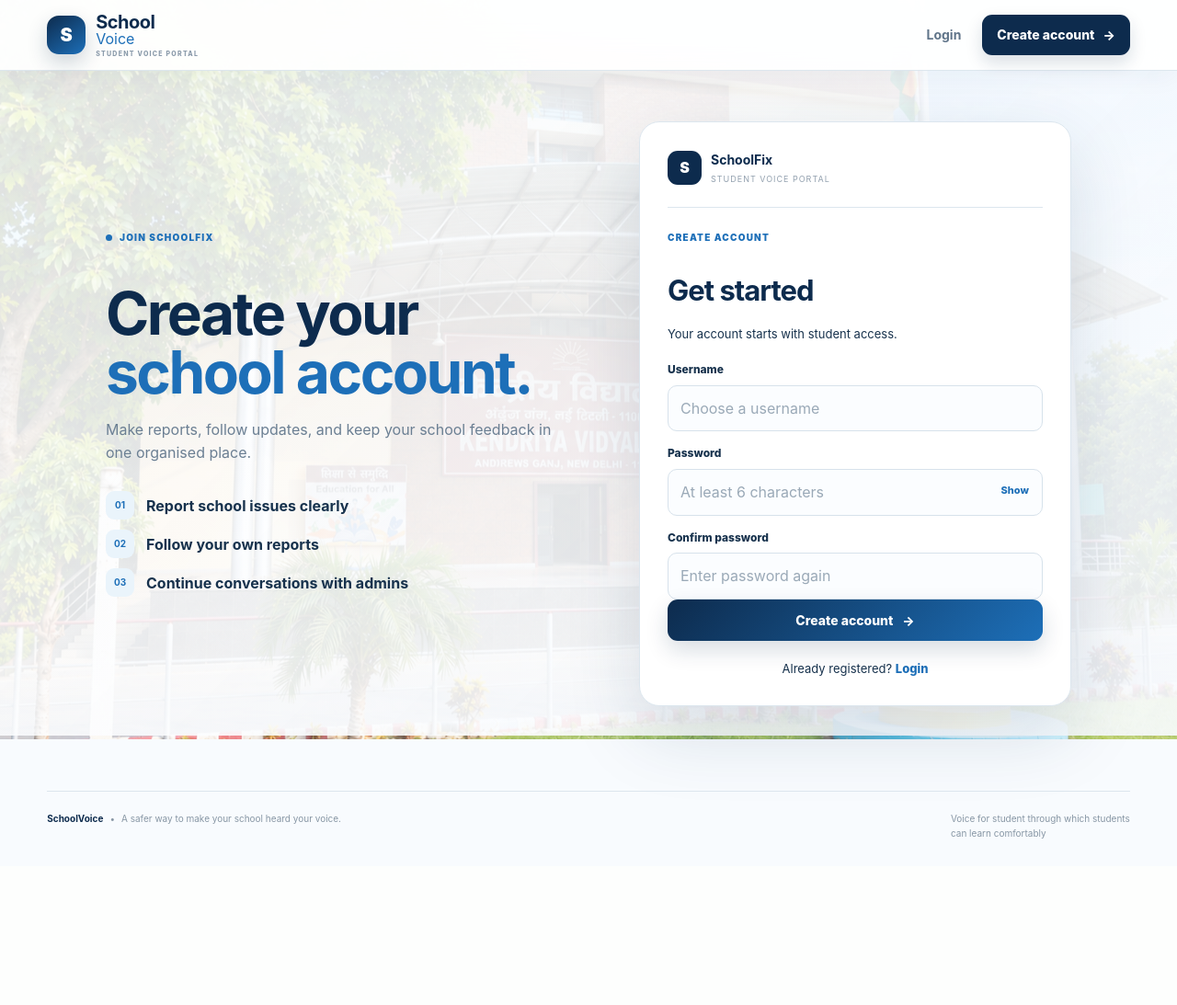
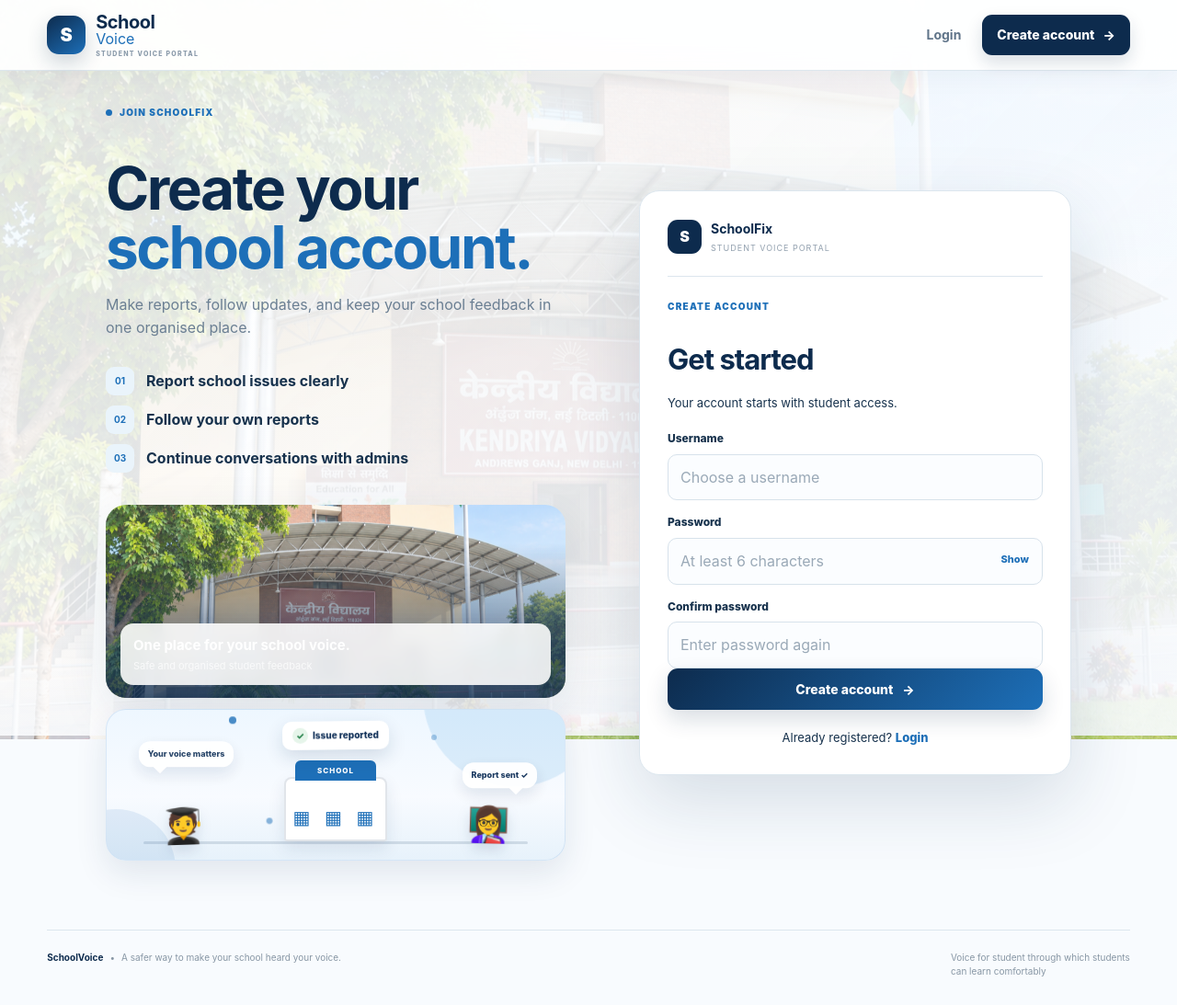
Before and after one commit to Chinmay012421/Voice4Students, a Flask app: page /register in a window 1280 px wide. Shown: the whole page at 92% size. Before the commit the page ends 912 px from the top, so only its background shows below. Run offline with Flask 3, Linux system fonts and the light colour scheme; parts of the project's set-up code (start-up, migrations or seed data) failed here and were passed over.

Commit message:
Enhance register page with visual elements and styles

```diff
--- a/templates/register.html
+++ b/templates/register.html
@@ -2,8 +2,23 @@
 {% block title %}Register — SchoolVoice{% endblock %}
 {% block content %}
 <div class="auth-layout reveal">
-  <div class="auth-info"><div class="eyebrow"><span></span> JOIN SCHOOLFIX</div><h1>Create your<br><strong>school account.</strong></h1><p>Make reports, follow updates, and keep your school feedback in one organised place.</p><div class="benefit-list"><div><b>01</b><span>Report school issues clearly</span></div><div><b>02</b><span>Follow your own reports</span></div><div><b>03</b><span>Continue conversations with admins</span></div></div></div>
+  <div class="auth-info"><div class="eyebrow"><span></span> JOIN SCHOOLFIX</div><h1>Create your<br><strong>school account.</strong></h1><p>Make reports, follow updates, and keep your school feedback in one organised place.</p><div class="benefit-list"><div><b>01</b><span>Report school issues clearly</span></div><div><b>02</b><span>Follow your own reports</span></div><div><b>03</b><span>Continue conversations with admins</span></div></div><div class="auth-visual-wrap"><div class="auth-image"><img src="{{ url_for('static', filename='school-bg.png') }}" alt="School campus"><div><strong>One place for your school voice.</strong><span>Safe and organised student feedback</span></div></div><div class="sf-scene" aria-label="Animated SchoolFix student voice illustration">
+<div class="sf-dot d1"></div><div class="sf-dot d2"></div><div class="sf-dot d3"></div>
+<div class="sf-bubble one">Your voice matters</div><div class="sf-bubble two">Report sent ✓</div>
+<div class="sf-report">Issue reported</div><div class="sf-character sf-student" aria-hidden="true">🧑‍🎓</div>
+<div class="sf-building" aria-hidden="true"></div><div class="sf-character sf-teacher" aria-hidden="true">👩‍🏫</div><div class="sf-ground"></div>
+</div></div></div>
   <div class="auth-card"><div class="auth-card-top"><span class="auth-mark">S</span><div><strong>SchoolFix</strong><small>Student Voice Portal</small></div></div><div class="eyebrow">CREATE ACCOUNT</div><h2>Get started</h2><p class="muted">Your account starts with student access.</p><form method="post" class="clean-form"><label>Username</label><input name="username" minlength="3" required placeholder="Choose a username"><label>Password</label><div class="password-wrap"><input id="p1" type="password" name="password" minlength="6" required placeholder="At least 6 characters"><button type="button" class="eye" onclick="togglePassword('p1',this)">Show</button></div><label>Confirm password</label><input type="password" name="confirm_password" minlength="6" required placeholder="Enter password again"><button class="btn btn-primary full" type="submit">Create account <span>→</span></button></form><p class="auth-foot muted">Already registered? <a href="{{ url_for('login') }}">Login</a></p></div>
 </div>
+<style>
+.auth-visual-wrap{margin-top:22px}.auth-image{position:relative;overflow:hidden;border-radius:22px;min-height:210px;isolation:isolate}.auth-image img{width:100%;height:210px;object-fit:cover;display:block;animation:sfImageIn .8s cubic-bezier(.2,.75,.25,1) both}.auth-image>div:not(.sf-scene){position:absolute;left:16px;right:16px;bottom:14px;z-index:5;padding:12px 14px;border-radius:14px;background:rgba(255,255,255,.88);backdrop-filter:blur(8px);box-shadow:0 10px 28px rgba(15,47,87,.13)}
+.sf-scene{position:relative;height:165px;margin-top:12px;overflow:hidden;border-radius:22px;background:linear-gradient(180deg,#eef7ff 0%,#f8fbff 58%,#e7f2fb 100%);border:1px solid rgba(29,111,184,.12);box-shadow:0 14px 35px rgba(15,47,87,.10)}.sf-scene:before{content:"";position:absolute;width:180px;height:180px;top:-105px;right:-35px;border-radius:50%;background:rgba(83,166,226,.18);animation:sfPulse 4s ease-in-out infinite}.sf-scene:after{content:"";position:absolute;width:130px;height:130px;left:-55px;bottom:-75px;border-radius:50%;background:rgba(29,111,184,.10)}
+.sf-ground{position:absolute;left:8%;right:8%;bottom:17px;height:3px;border-radius:99px;background:rgba(15,47,87,.13)}.sf-building{position:absolute;left:50%;bottom:20px;width:112px;height:70px;transform:translateX(-50%);border-radius:8px 8px 3px 3px;background:#fff;border:2px solid rgba(15,47,87,.12);box-shadow:0 8px 18px rgba(15,47,87,.10)}.sf-building:before{content:"SCHOOL";position:absolute;left:10px;right:10px;top:-20px;height:22px;border-radius:6px 6px 0 0;background:#1d6fb8;color:#fff;font-size:8px;font-weight:800;letter-spacing:1px;text-align:center;line-height:22px}.sf-building:after{content:"▦  ▦  ▦";position:absolute;left:0;right:0;top:27px;color:#1d6fb8;font-size:20px;letter-spacing:5px;text-align:center}
+.sf-character{position:absolute;bottom:19px;z-index:4;font-size:37px;line-height:1;filter:drop-shadow(0 7px 7px rgba(15,47,87,.13))}.sf-student{left:12%;animation:sfStudent 3.2s ease-in-out infinite}.sf-teacher{right:12%;animation:sfTeacher 3.5s ease-in-out infinite}.sf-report{position:absolute;left:50%;top:15px;z-index:6;padding:7px 11px;border-radius:10px;background:#fff;color:#0f2f57;font-size:10px;font-weight:800;box-shadow:0 8px 20px rgba(15,47,87,.14);animation:sfReport 3s ease-in-out infinite}.sf-report:before{content:"✓";display:inline-grid;place-items:center;width:17px;height:17px;margin-right:5px;border-radius:50%;background:#e6f5ea;color:#24804a}
+.sf-bubble{position:absolute;z-index:7;padding:7px 10px;border-radius:12px;background:#fff;color:#0f2f57;font-size:9px;font-weight:800;box-shadow:0 7px 18px rgba(15,47,87,.12)}.sf-bubble:after{content:"";position:absolute;bottom:-5px;width:10px;height:10px;background:#fff;transform:rotate(45deg)}.sf-bubble.one{left:7%;top:35px;animation:sfBubbleOne 3.5s ease-in-out infinite}.sf-bubble.one:after{left:18px}.sf-bubble.two{right:6%;top:54px;animation:sfBubbleTwo 3.8s ease-in-out infinite}.sf-bubble.two:after{right:18px}
+.sf-dot{position:absolute;width:6px;height:6px;border-radius:50%;background:#1d6fb8;opacity:.5}.sf-dot.d1{left:27%;top:20px;animation:sfFloat 2.7s ease-in-out infinite}.sf-dot.d2{right:28%;top:27px;animation:sfFloat 3.1s .3s ease-in-out infinite}.sf-dot.d3{left:35%;bottom:35px;animation:sfFloat 3.4s .5s ease-in-out infinite}
+@keyframes sfImageIn{from{opacity:0;transform:scale(1.035)}to{opacity:1;transform:scale(1)}}@keyframes sfStudent{0%,100%{transform:translateY(0) rotate(-2deg)}50%{transform:translateY(-7px) rotate(2deg)}}@keyframes sfTeacher{0%,100%{transform:translateY(-1px) rotate(2deg)}50%{transform:translateY(-8px) rotate(-2deg)}}@keyframes sfReport{0%,100%{transform:translate(-50%,0) rotate(-2deg)}50%{transform:translate(-50%,-8px) rotate(2deg)}}@keyframes sfBubbleOne{0%,100%{transform:translateY(0);opacity:.88}50%{transform:translateY(-7px);opacity:1}}@keyframes sfBubbleTwo{0%,100%{transform:translateY(0);opacity:.88}50%{transform:translateY(6px);opacity:1}}@keyframes sfFloat{0%,100%{transform:translateY(0) scale(1);opacity:.35}50%{transform:translateY(-12px) scale(1.35);opacity:.8}}@keyframes sfPulse{0%,100%{transform:scale(1);opacity:.7}50%{transform:scale(1.12);opacity:1}}
+@media(max-width:700px){.sf-scene{height:145px}.sf-character{font-size:31px}.sf-building{width:92px;height:62px}.sf-bubble{font-size:8px}}@media(prefers-reduced-motion:reduce){.auth-image img,.sf-scene *,.sf-scene:before{animation:none!important}}
+</style>
 <script>function togglePassword(id,b){const x=document.getElementById(id);x.type=x.type==='password'?'text':'password';b.textContent=x.type==='password'?'Show':'Hide'}</script>
 {% endblock %}
```
